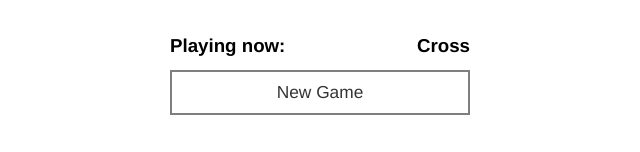
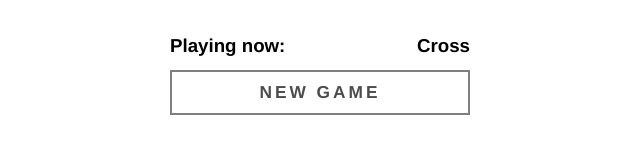
Before and after one commit to tsivinsky/tic-tac-toe, a plain HTML site: page index.html in a window 1280 px wide. Shown: the part 645-797 px from the top of the page, 320-960 px from the left. Drawn offline with Linux system fonts and the light colour scheme.

Commit message:
Change styles for restart button

```diff
--- a/style.css
+++ b/style.css
@@ -74,14 +74,18 @@ body,
   background: none;
   border: 2px solid rgba(0, 0, 0, 0.5);
   font-size: 13pt;
-  color: rgba(0, 0, 0, 0.8);
+  color: rgba(0, 0, 0, 0.7);
   cursor: pointer;
+  text-transform: uppercase;
+  font-weight: bold;
+  letter-spacing: 3px;
   transition: all 0.3s ease;
 }
 
 .bottom > button:hover {
   color: #000;
   border-color: #000;
+  letter-spacing: 10px;
 }
 
 .winner-message {
```
